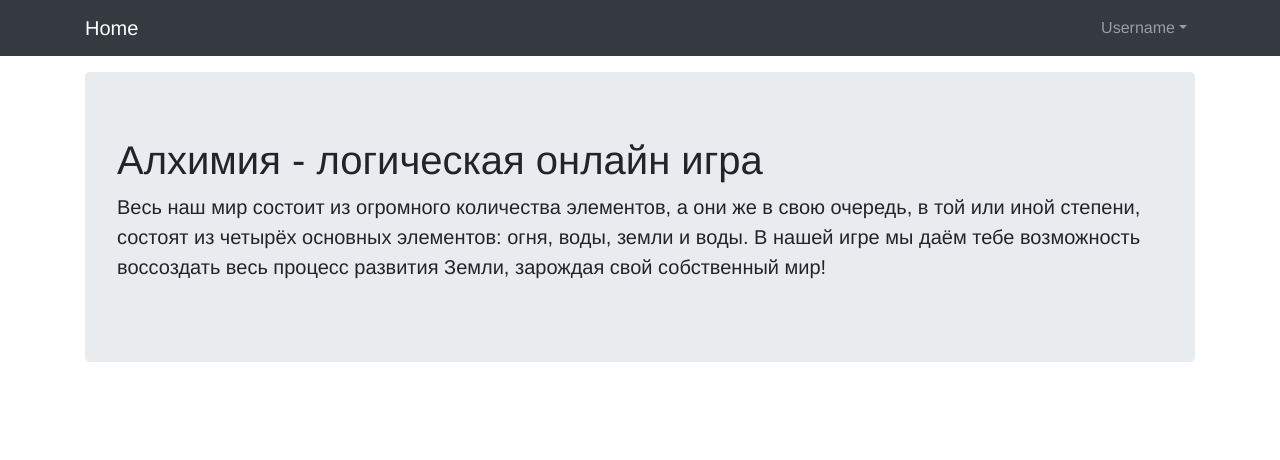
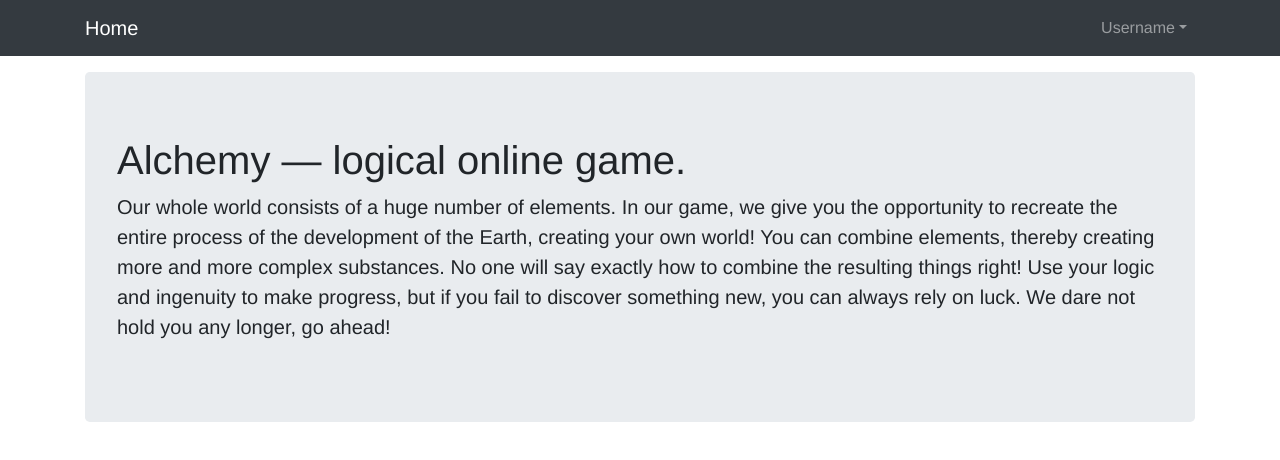
Before and after one commit to rudnovd/alchemy-vue, a Vue app: page / in a window 1280 px wide. Shown: the top 460 px of the page. Built offline with nearby package versions, Linux system fonts and the light colour scheme.

Commit message:
edit text on home, errors pages

```diff
--- a/src/routes/pages/Errors.vue
+++ b/src/routes/pages/Errors.vue
@@ -2,7 +2,9 @@
   b-container
     b-row: b-col(cols='12')
       .jumbotron
-          h1 Страница не найдена!
+          h1 Page not found (404)
+          p You may have entered the wrong address or the page was deleted.
+          p Back to the main page
 </template>
 
 <script>
--- a/src/routes/pages/Home.vue
+++ b/src/routes/pages/Home.vue
@@ -2,9 +2,9 @@
   b-container
     b-row: b-col(cols='12')
       .jumbotron
-          h1 Алхимия - логическая онлайн игра
+          h1 Alchemy — logical online game.
           p.lead
-            | Весь наш мир состоит из огромного количества элементов, а они же в свою очередь, в той или иной степени, состоят из четырёх основных элементов: огня, воды, земли и воды. В нашей игре мы даём тебе возможность воссоздать весь процесс развития Земли, зарождая свой собственный мир!
+            | Our whole world consists of a huge number of elements. In our game, we give you the opportunity to recreate the entire process of the development of the Earth, creating your own world! You can combine elements, thereby creating more and more complex substances. No one will say exactly how to combine the resulting things right! Use your logic and ingenuity to make progress, but if you fail to discover something new, you can always rely on luck. We dare not hold you any longer, go ahead!
 </template>
 
 <script>
```
